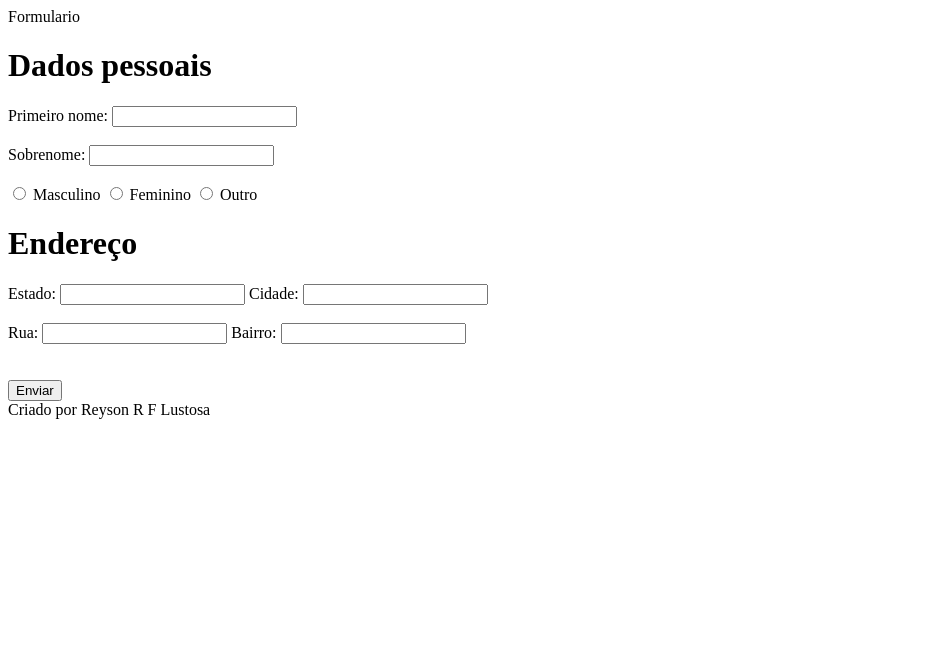
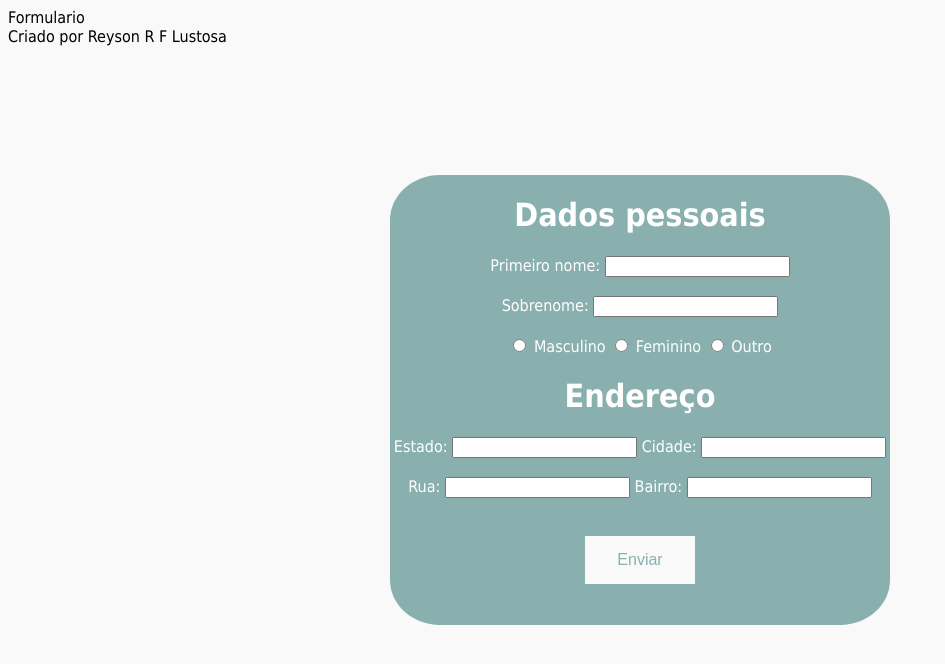
Before and after one commit to nameNosyer/Simple-Form, a plain HTML site: page index.html in a window 1280 px wide. Shown: the whole page, without its empty margins (0-945 px from the left). Drawn offline with Linux system fonts and the light colour scheme.

Commit message:
Adicionando css

```diff
--- a/index.html
+++ b/index.html
@@ -5,6 +5,32 @@
     <meta http-equiv="X-UA-Compatible" content="IE=edge">
     <meta name="viewport" content="width=device-width, initial-scale=1.0">
     <title>Document</title>
+    <style type="text/css">
+        body {background-color: #faf9f9; font-family: Tahoma,Arial;}
+        #posicao {
+            border-radius: 10%;
+            position: absolute;
+            left: 50%;
+            top: 50%;
+            width: 500px;
+            height: 450px;
+            margin-left: -250px;
+            margin-top: -225px;
+            background-color: #89b0ae;
+            color: #FFF;
+            background-color: #89b0ae;
+            text-align: center;
+        }
+        .botao{
+            background-color: #faf9f9;
+            border: none;
+            color: #89b0ae;
+            padding: 15px 32px;
+            text-align: center;
+            text-decoration: none;
+            font-size: 16px;
+        }
+      </style>
 </head>
 <body>
     <header>Formulario</header>
```
